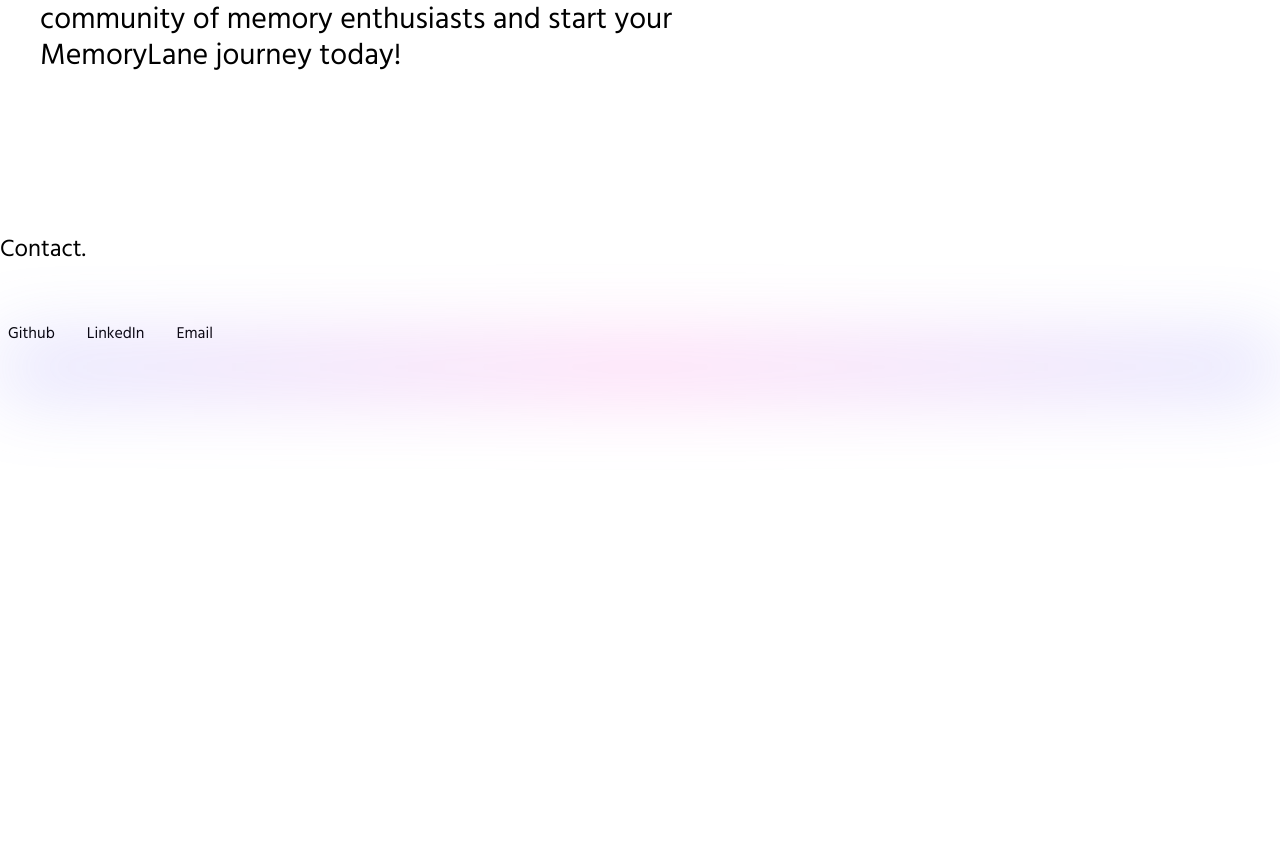
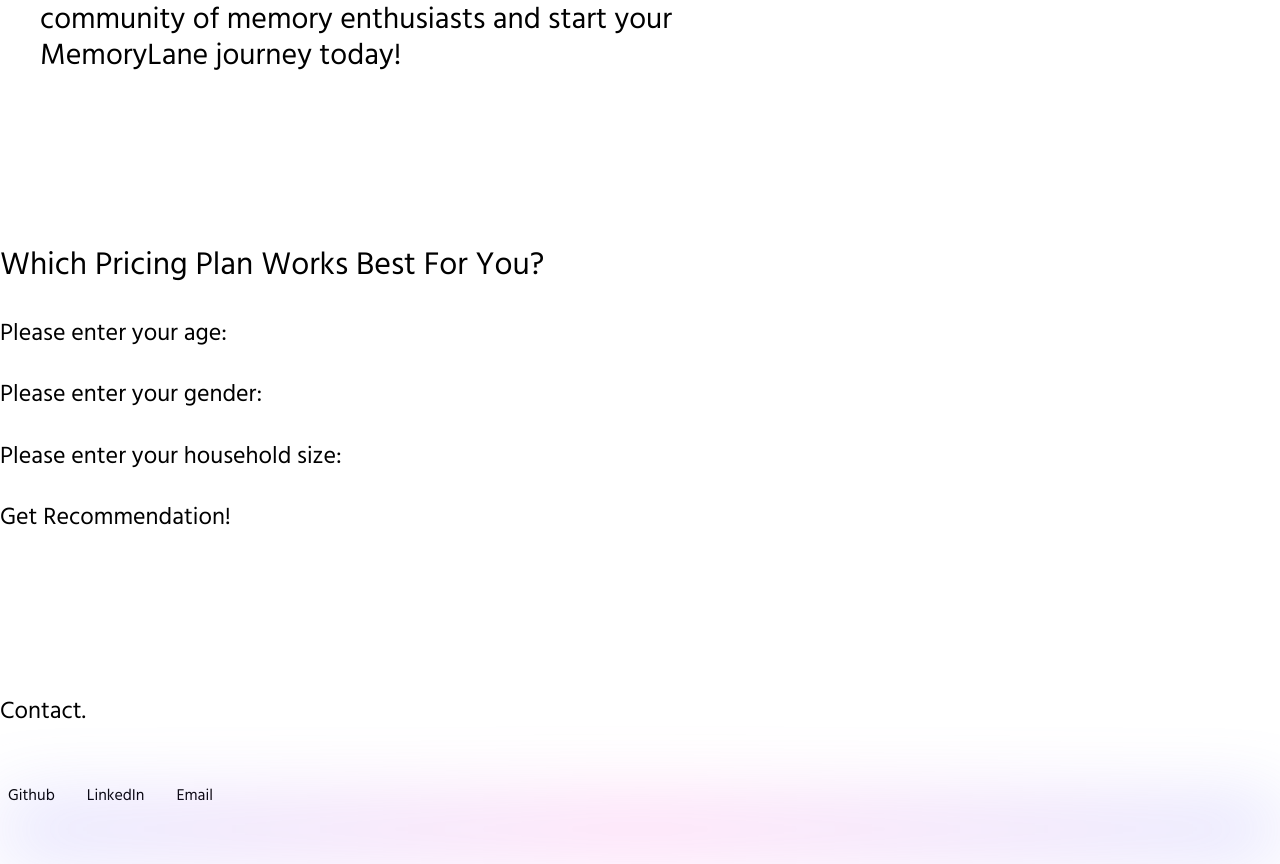
Before and after one commit to maxalbright/dso, a Next.js app: page / in a window 1280 px wide. Shown: the part 2550-3414 px from the top of the page. Before the commit the page ends 2952 px from the top, so only its background shows below. Built offline with nearby package versions, Linux system fonts and the light colour scheme.

Commit message:
added recommendation engine

```diff
--- /dev/null
+++ b/components/RecommendationForm.js
@@ -0,0 +1,70 @@
+import React, { useState } from "react";
+
+const RecommendationForm = () => {
+  const [input1, setInput1] = useState("");
+  const [input2, setInput2] = useState("");
+  const [input3, setInput3] = useState("");
+  const [recommendation, setRecommendation] = useState("");
+
+  const handleRecommendation = () => {
+    // Basic logic for recommendation
+    // You can replace this with your own logic based on input values
+    const combinedInputs = `${input1}-${input2}-${input3}`;
+
+    // Example logic: Check if the combined inputs match a specific condition
+    if (
+        (input1 >= 35 && input2 === "female" && input3 >= 4) ||
+        (input1 >= 40 && input2 === "male" && input3 >= 5)
+      ) {
+        setRecommendation(
+          "Premium Plan with No Ads and Full Platform Capabilities for $10/Month"
+        );
+      } else if (
+        (input1 >= 25 && input1 <= 34 && input2 === "female" && input3 >= 3) ||
+        (input1 >= 30 && input1 <= 39 && input2 === "male" && input3 >= 4)
+      ) {
+        setRecommendation("Upgraded Plan with No Ads for $3/Month");
+      } else {
+        setRecommendation("Free Limited Plan");
+      }
+    };
+
+  return (
+    <div>
+      <h1 style={{ fontSize: "2rem", paddingTop: "10%"}}>Which Pricing Plan Works Best For You?</h1>
+      <div style={{ fontSize: "1.5rem", paddingTop: "2%"}}>
+        <label style={{  marginRight: '20px'}}>Please enter your age:</label>
+        <input
+          type="text"
+          value={input1}
+          onChange={(e) => setInput1(e.target.value)}
+        />
+      </div>
+      <div style={{ fontSize: "1.5rem", paddingTop: "2%"}}>
+        <label style={{  marginRight: '20px'}}>Please enter your gender:</label>
+        <input
+          type="text"
+          value={input2}
+          onChange={(e) => setInput2(e.target.value)}
+        />
+      </div>
+      <div style={{ fontSize: "1.5rem", paddingTop: "2%"}}>
+        <label style={{  marginRight: '20px'}}>Please enter your household size:</label>
+        <input
+          type="text"
+          value={input3}
+          onChange={(e) => setInput3(e.target.value)}
+        />
+      </div>
+      <button style={{fontSize: "1.5rem", paddingTop: "2%"}} onClick={handleRecommendation}>Get Recommendation!</button>
+      {recommendation && (
+        <div>
+          <h2 style={{fontSize: "1.5rem", paddingTop: "2%"}}>Recommendation:</h2>
+          <p>{recommendation}</p>
+        </div>
+      )}
+    </div>
+  );
+};
+
+export default RecommendationForm;
--- a/pages/index.js
+++ b/pages/index.js
@@ -8,6 +8,7 @@
 import Header from "../components/Header";
 import Socials from "../components/Socials";
 import WorkCard from "../components/WorkCard";
+import RecommendationForm from "../components/RecommendationForm";
 // Local Data
 import data from "../data/portfolio.json";
 import { useIsomorphicLayoutEffect } from "../utils";
@@ -133,6 +134,7 @@
           <p className="tablet:m-10 mt-2 text-xl laptop:text-3xl w-full laptop:w-3/5">
             {data.aboutpara}
           </p>
+          <RecommendationForm />
         </div>
         <Footer />
       </div>
```
